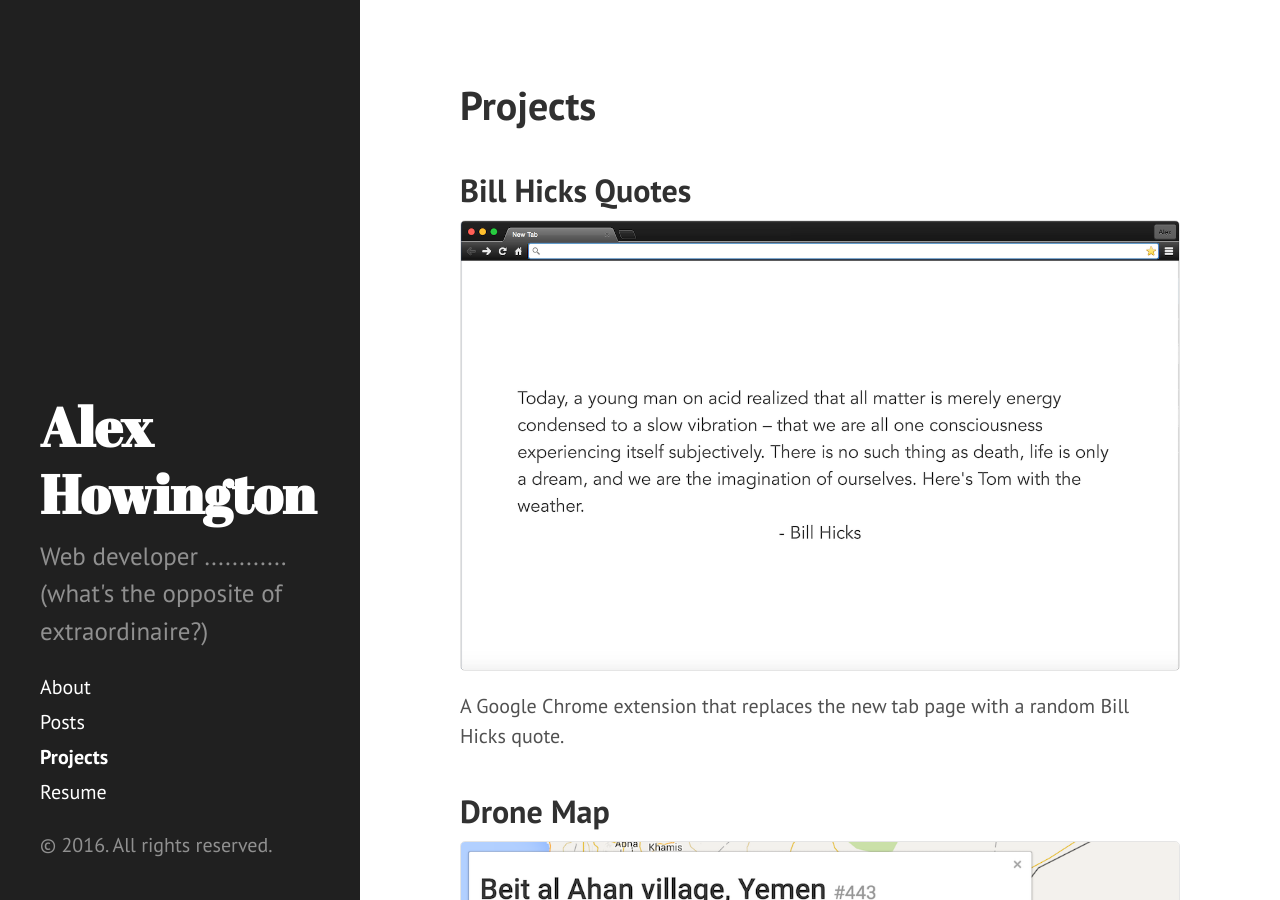
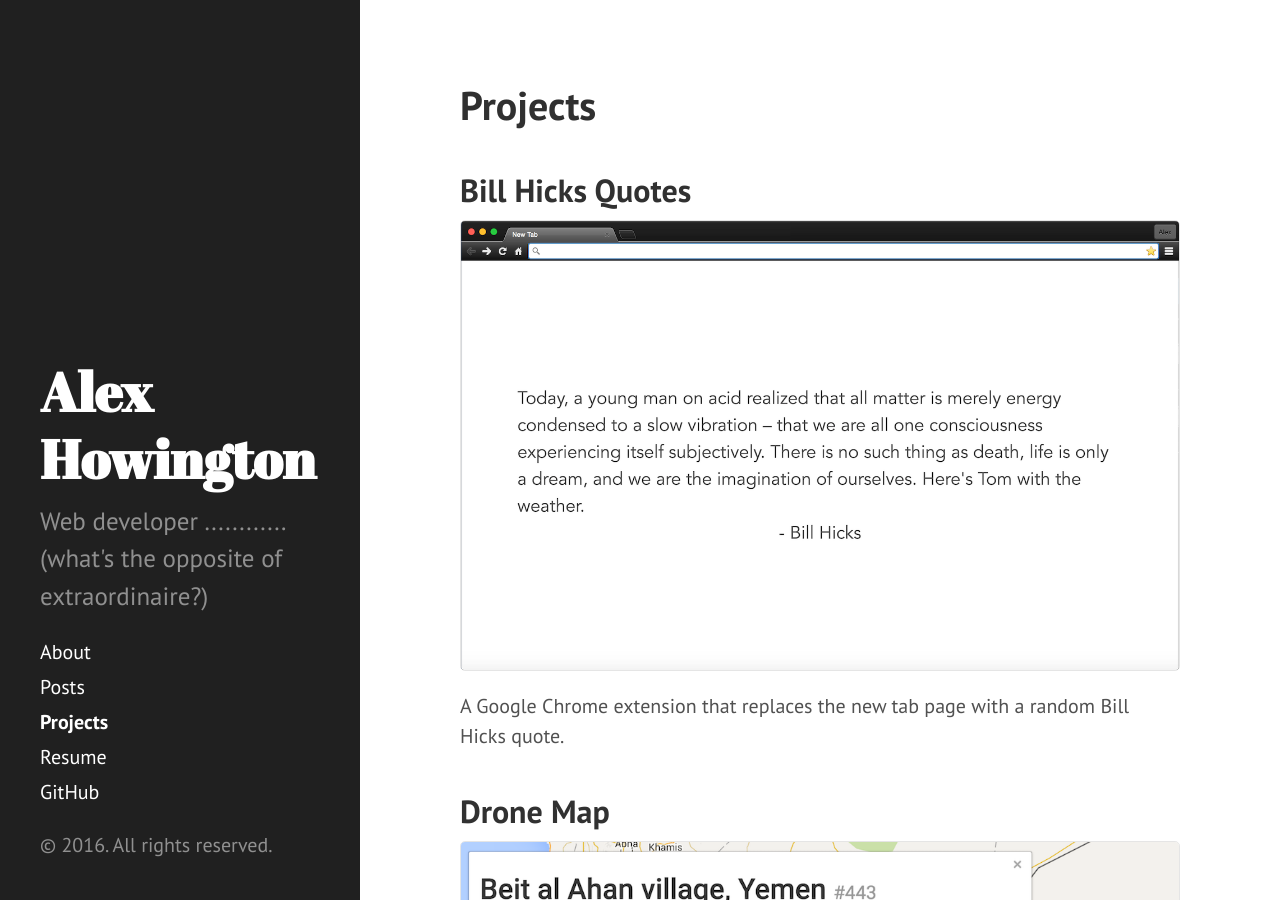
Before and after one commit to ash106/ash106.github.io, a Jekyll site: the page built from projects.html, in a window 1280 px wide and 900 px high. Built offline with Jekyll 4.4.1, drawn with Linux system fonts in a browser that asks for light colours.

Commit message:
Add link to github in sidebar

```diff
--- a/_config.yml
+++ b/_config.yml
@@ -21,8 +21,7 @@
 # Custom vars
 version:          2.1.0
 
-github:
-  repo:           https://github.com/ash106/ash106.github.io
+github:           https://github.com/ash106
 resume:           https://represent.io/alexhowington
 
 collections:
--- a/_includes/sidebar.html
+++ b/_includes/sidebar.html
@@ -24,7 +24,8 @@
         {% endif %}
       {% endfor %}
 
-      <a class="sidebar-nav-item" href="{{ site.resume }}" target="_blank">Resume</a>
+      <a class="sidebar-nav-item" href="{{ site.resume }}">Resume</a>
+      <a class="sidebar-nav-item" href="{{ site.github }}">GitHub</a>
     </nav>
 
     <p>&copy; {{ site.time | date: '%Y' }}. All rights reserved.</p>
```
